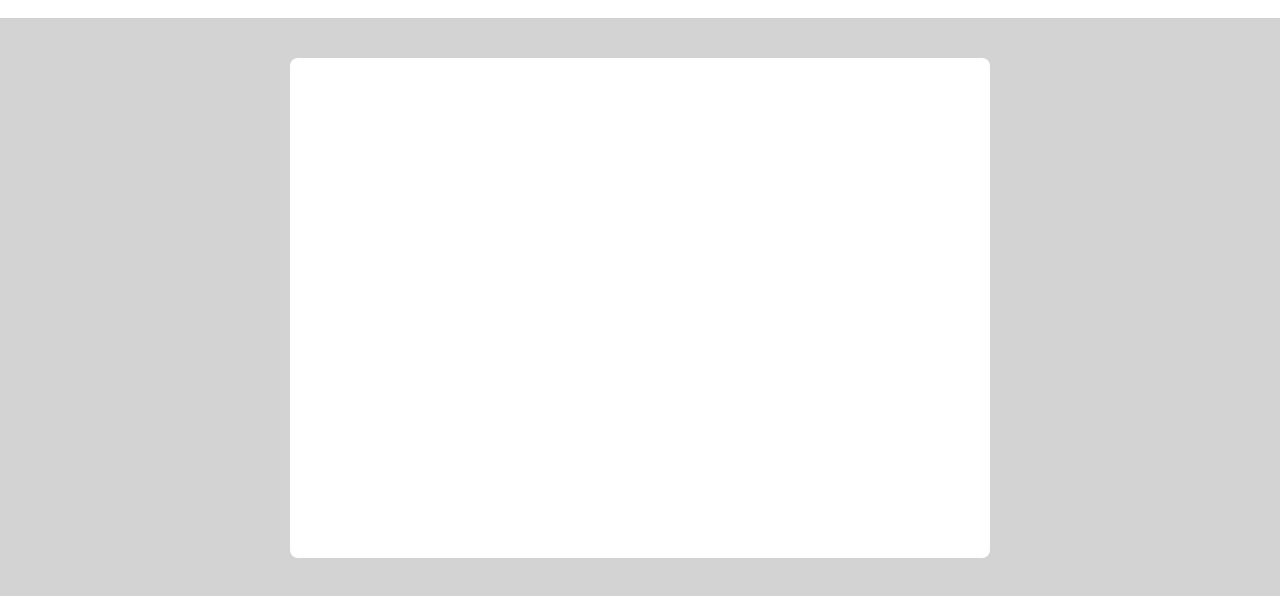
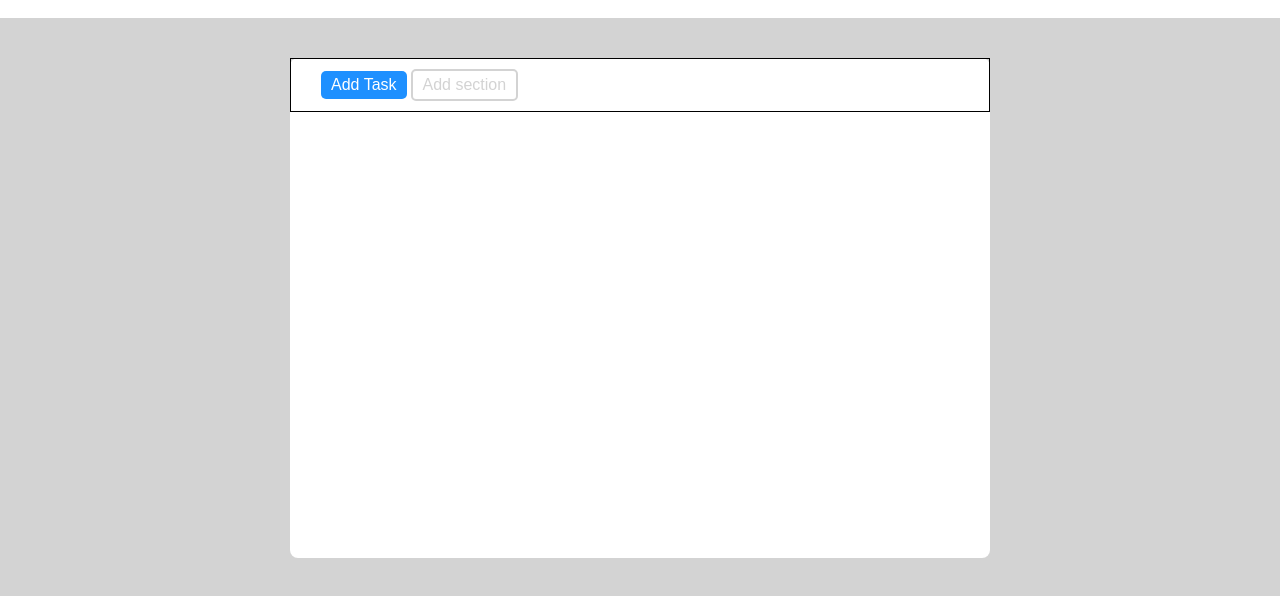
Before and after one commit to FRANCO1357/html-css-toboolist, a plain HTML site: page index.html in a window 1280 px wide. Shown: the part 82-678 px from the top of the page. Drawn offline with Linux system fonts and the light colour scheme.

Commit message:
added container-header

```diff
--- a/css/style.css
+++ b/css/style.css
@@ -28,3 +28,29 @@ h1{
     margin: 40px auto;
     border-radius: 8px;
 }
+
+.container-header{
+    border: 1px solid black;
+    }
+
+.buttons{
+    margin: 10px 30px;
+}
+
+#add-task{
+    background-color: dodgerblue;
+    color: white;
+    font-size: 16px;
+    border-radius: 5px;
+    border: none;
+    padding: 5px 10px;
+}
+
+#add-section{
+    background-color: transparent;
+    color: lightgray;
+    font-size: 16px;
+    border-radius: 5px;
+    border: 2px solid lightgray;
+    padding: 5px 10px;
+}
--- a/index.html
+++ b/index.html
@@ -20,6 +20,13 @@
         <!-- contenitore -->
         <div class="container">
 
+            <section class="container-header">
+                <div class="buttons">
+                    <button id="add-task">Add Task</button>
+                    <button id="add-section">Add section</button>
+                </div>
+            </section>
+
 
         </div>
     </main>
```
